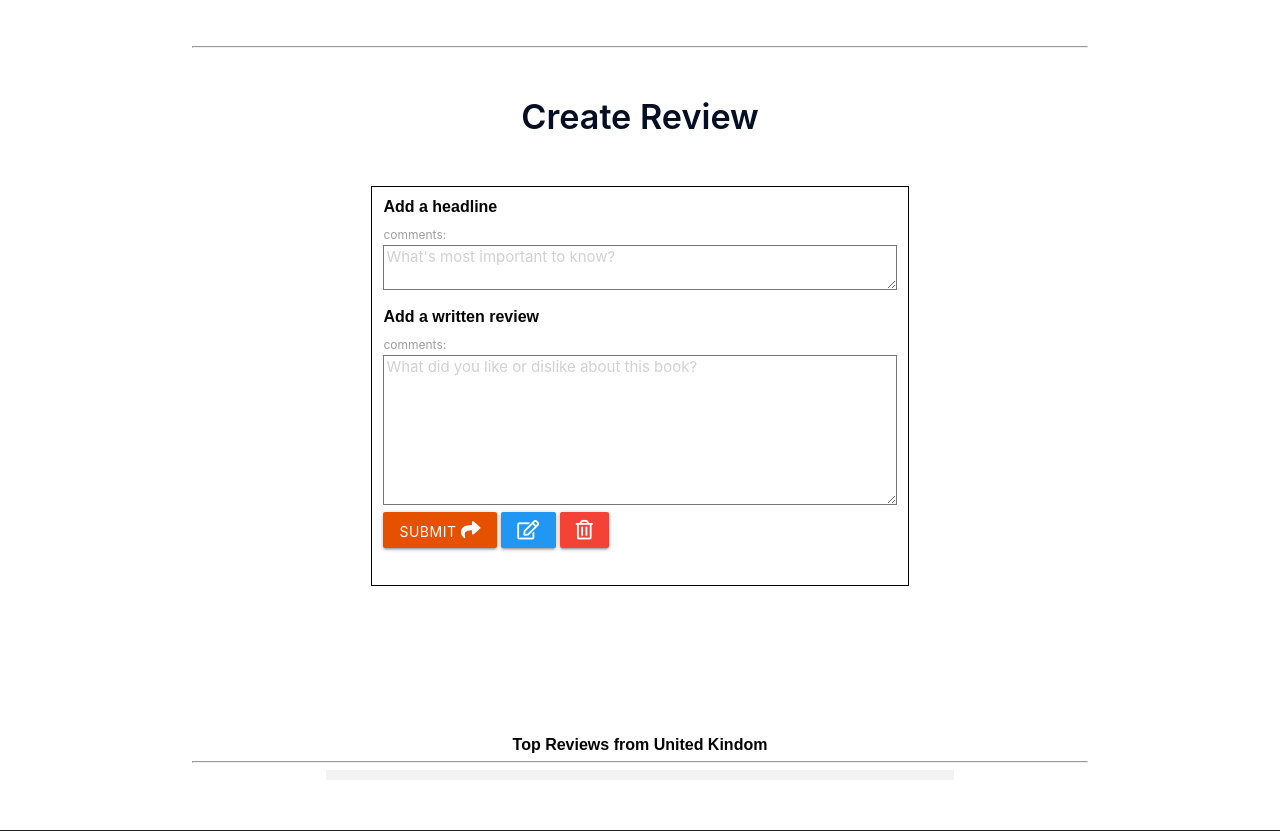
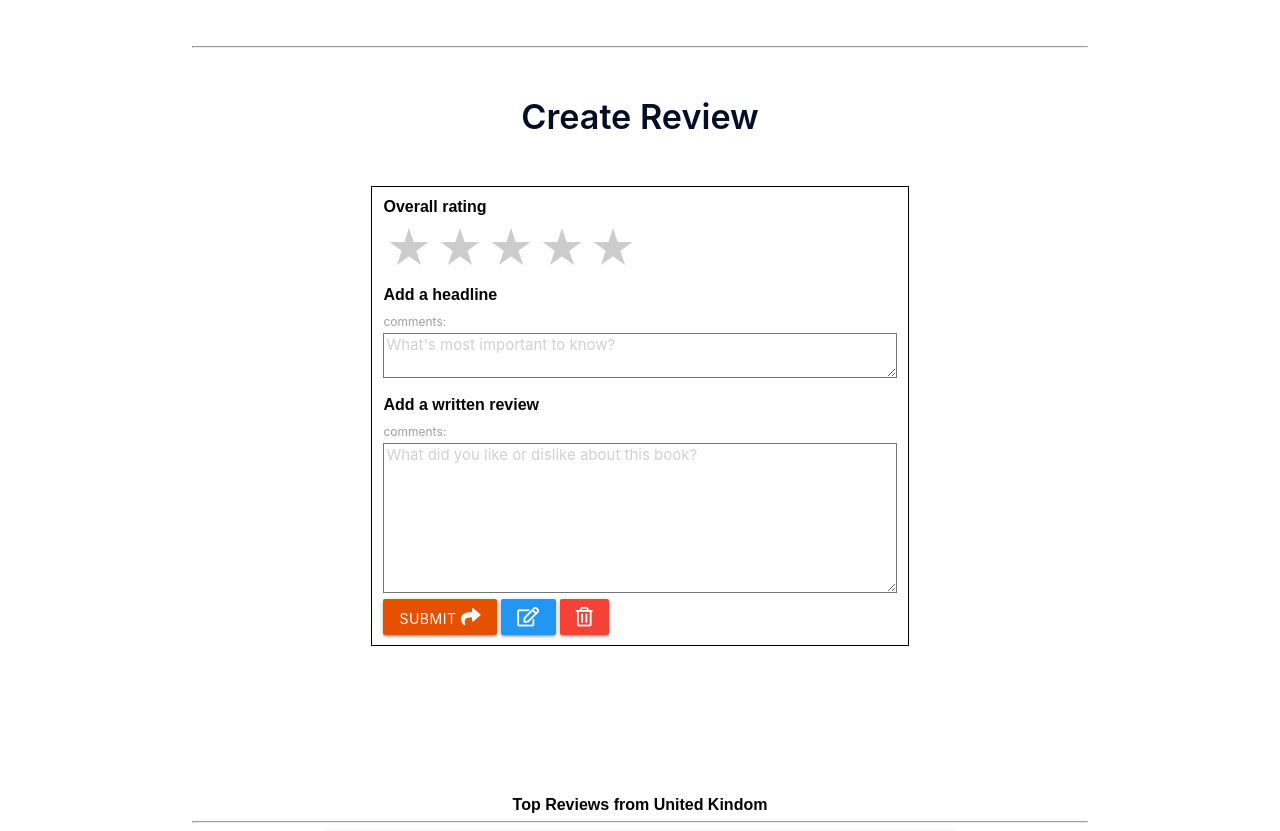
Before and after one commit to MattB859/MS3-Book-Hub, a Flask app: page /book_reviews in a window 1280 px wide. Shown: the part 1030-1861 px from the top of the page. Run offline with Flask 2, Linux system fonts and the light colour scheme; data that the repository does not hold is empty; some libraries are stand-ins or nearby versions.

Commit message:
Bug: URL for edit review page was not found on server when using the edit_review function

```diff
--- a/app.py
+++ b/app.py
@@ -35,6 +35,12 @@ def book_reviews():
 def the_secret_book():
     reviews = mongo.db.reviews_2.find()
     return render_template("the_secret.html", reviews=reviews)
+
+
+@app.route("/edit_post")
+def edit_post():
+    reviews = mongo.db.reviews.find()
+    return render_template("edit_power.html", reviews=reviews)
 
 
 @app.route("/register", methods=["GET", "POST"])
@@ -127,7 +133,8 @@ def book_power():
             "headline": request.form.get("headline"),
             "book_review": request.form.get("book_review"),
             "created_by": session["user"],
-            "date_time": datetime.datetime.now().strftime("%d %B %Y")
+            "date_time": datetime.datetime.now().strftime("%d %B %Y"),
+            "ratings": request.form.get("ratings")
         }
         mongo.db.reviews.insert_one(review)
         flash("Review Successfully Added")
@@ -143,7 +150,9 @@ def the_secret():
         the_secret_review = {
             "headline": request.form.get("headline"),
             "the_secret_review": request.form.get("the_secret_review"),
-            "created_by": session["user"]
+            "created_by": session["user"],
+            "date_time": datetime.datetime.now().strftime("%d %B %Y"),
+            "ratings": request.form.get("ratings")
         }
         mongo.db.reviews_2.insert_one(the_secret_review)
         flash("Review Successfully Added")
@@ -153,12 +162,18 @@ def the_secret():
     return render_template("the_secret.html")
 
 
-@app.route("/edit_reviews/<review_id>", methods=["GET", "POST"])
-def edit_reviews(review_id):
-    review = mongo.db.reviews.find_one({"_id": ObjectId(review_id)})
-    reviews = list(mongo.db.reviews.find())
+@app.route("/edit_review/<review_id>", methods=["GET", "POST"])
+def edit_review(review_id):
+    """
+    this will allow users to edit their own reviews
+    """
 
-    return render_template("edit_power.html", review=review, reviews=reviews)
+    edit = mongo.db.reviews.find_one({"_id": ObjectId(review_id)})
+    flash("Successfully updated")
+
+    reviews = mongo.db.reviews.find().sort("book_review", 1)
+    return render_template(
+        "edit_power.html", edit=edit, reviews=reviews)
 
 
 if __name__ == "__main__":
--- a/static/css/style.css
+++ b/static/css/style.css
@@ -308,6 +308,19 @@ h6 {
 .post {
     font-family: Arial, Helvetica, sans-serif;
     font-weight: 600;
+    line-height: 1;
+}
+.edit{
+    margin-top: 100px;
+}
+
+.post-2{
+    line-height: 0;
+}
+
+.text-color{
+    color: rgb(201, 46, 35);
+    font-size: 14px;
 }
 
 .post-box{
@@ -329,9 +342,27 @@ h6 {
 
 .fa-user-circle {
     font-size: 25px;
-    color: rgb(0, 0, 0);
+    letter-spacing: 5px;
+    color: rgb(145, 145, 145);
+}
 
+.fa-star{
+    font-size: 25px;
+    color: rgb(231, 213, 110);
 }
+
+.rating-star > input[type="submit"] {
+    padding: 0px 2px;
+    float: left;
+    font-size: 45px;
+    color: rgb(204, 204, 204);
+    background: transparent;
+    border:0 none;
+  }
+
+  .rating-star > input[type="submit"]:hover {
+    color: rgb(230, 211, 47);
+  }
 
 .profile {
     text-align: center;
@@ -346,7 +377,7 @@ h6 {
 /* review box */
 .box {
     width: 60%;
-    height: 400px;
+    height: 460px;
     margin-top: 50px;
     border: 1.5px solid rgb(0, 0, 0);
 }
--- a/templates/book_power.html
+++ b/templates/book_power.html
@@ -58,8 +58,19 @@
         <form class="text-body" method="POST" action="{{ url_for('book_power') }}">
             <div class="row">
 
+                <div class="col s12">
+                    <h6>Overall rating</h6>
+                    <input type="hidden" name="review_rating" value="3" required>
+                    <input id="review_rating" name="review_rating" type="hidden" value="3" required>
+                    <div id="review_rating" class="rating-star true"><input type="submit" value="&#9733;"></div>
+                    <div id="review_rating" class="rating-star true"><input type="submit" value="&#9733;"></div>
+                    <div id="review_rating" class="rating-star true"><input type="submit" value="&#9733;"></div>
+                    <div id="review_rating" class="rating-star true"><input type="submit" value="&#9733;"></div>
+                    <div id="review_rating" class="rating-star true"><input type="submit" value="&#9733;"></div>
+                </div>
+
                 <!-- review headline  -->
-                <div class="col s12 ">
+                <div class="col s12">
                     <h6>Add a headline</h6>
                     <label for="headline">comments:</label>
                     <textarea id="headline" placeholder="What's most important to know?" name="headline" minlength="5"
@@ -77,7 +88,7 @@
                     <button class="btn waves-effect orange darken-4 waves-light" type="submit">Submit
                         <i class="fas fa-share"></i>
                     </button>
-                    <a href="{{ url_for('edit_reviews', review_id=reviews._id) }}" class="waves-effect waves-light blue btn"><i class="far fa-edit"></i></a>
+                    <a href="{{ url_for('edit_post', review_id=reviews._id) }}" class="waves-effect waves-light blue btn"><i class="far fa-edit"></i></a>
                     <a href="#" class="waves-effect waves-light red btn"><i class="far fa-trash-alt"></i></a>
                 </div>
             </div>
@@ -89,18 +100,20 @@
     <hr>
 
     <div class="container post-box">
-        {% for review in reviews %}
+        {% for review in review %}
             <div class="row">
                 <div class="col s12 s6">
                     <div class="card-panel">
                         <p><em><i class="fas fa-user-circle"></i> {{ review.created_by }}</em></p>
                         <p class="post">{{ review.headline }}</p>
+                        <p class="bold">{{ review.ratings }}</p>
+                        <p class="post-2 bold text-color">Verified</p>
                         <p><em>Reviewed in the United Kingdom on</em> {{ review.date_time }}</p>
                         <p>{{ review.book_review }}</p>
+                    </div>
                 </div>
             </div>
         {% endfor %}
     </div>
 </div>
-
 {% endblock %}
```
Also changed, not shown: templates/edit_power.html (+37 -8 lines). Lines whose indentation alone changed are shown as unchanged.
